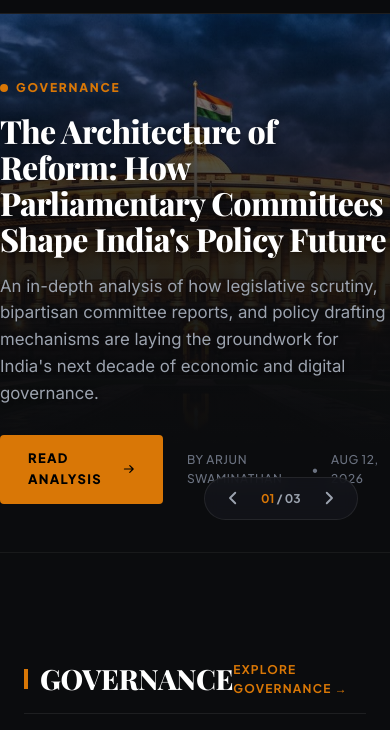
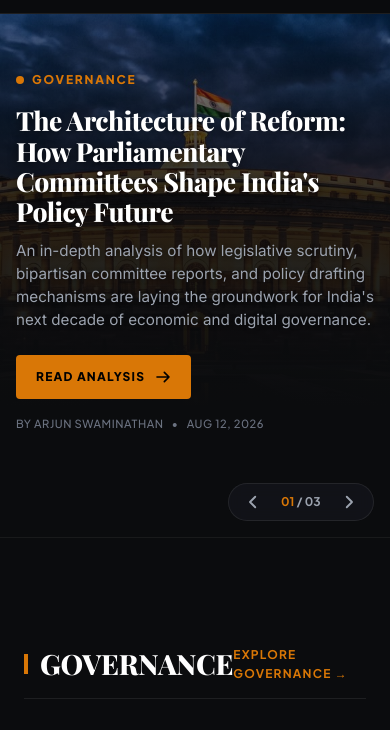
Before and after one commit to Soumyadeepdas2/policymagazine, a plain HTML site: page index.html in a window 390 px wide. Shown: the part 62-792 px from the top of the page. Drawn offline with nearby package versions, Linux system fonts and the light colour scheme; a web font is replaced by a local one.

Commit message:
img issue fix

```diff
--- /dev/null
+++ b/api/env.js
@@ -0,0 +1,22 @@
+/**
+ * Vercel Serverless Function: Dynamic Public Environment Variables Endpoint
+ * Exposes ONLY public frontend configuration variables to window.ENV in the browser.
+ *
+ * IMPORTANT SECURITY NOTICE:
+ * IMAGEKIT_PRIVATE_KEY and SUPABASE_SERVICE_ROLE are STRICTLY OMITTED.
+ */
+
+module.exports = async function handler(req, res) {
+  res.setHeader('Content-Type', 'application/javascript');
+  res.setHeader('Access-Control-Allow-Origin', '*');
+  res.setHeader('Cache-Control', 's-maxage=3600, stale-while-revalidate');
+
+  const envConfig = {
+    SUPABASE_URL: process.env.SUPABASE_URL || "YOUR_SUPABASE_URL",
+    SUPABASE_ANON_KEY: process.env.SUPABASE_ANON_KEY || "YOUR_SUPABASE_ANON_KEY",
+    IMAGEKIT_PUBLIC_KEY: process.env.IMAGEKIT_PUBLIC_KEY || "YOUR_IMAGEKIT_PUBLIC_KEY",
+    IMAGEKIT_URL_ENDPOINT: process.env.IMAGEKIT_URL_ENDPOINT || "https://ik.imagekit.io/your_imagekit_id"
+  };
+
+  res.status(200).send(`window.ENV = ${JSON.stringify(envConfig)};`);
+};
--- a/css/style.css
+++ b/css/style.css
@@ -1,6 +1,6 @@
 /* ==========================================================================
    PolicyTells — Premium Political & Public Policy Magazine
-   Dark, sophisticated editorial identity with Kalam logo, live typewriter, 100% centered hero image & compact social cards.
+   Dark, sophisticated editorial identity with Kalam logo, live typewriter, centered hero image & compact social cards.
    ========================================================================== */
 
 @import url('https://fonts.googleapis.com/css2?family=Inter:wght@400;500;600;700&family=Kalam:wght@400;700&family=Playfair+Display:ital,wght@0,600;0,700;0,800;0,900;1,600;1,700&family=Plus+Jakarta+Sans:wght@500;600;700;800&display=swap');
@@ -224,7 +224,7 @@ a:hover {
   padding: 0.5rem;
 }
 
-/* --- Hero Section (100% Perfectly Centered Image Composition) --- */
+/* --- Hero Section (100% Centered Composition) --- */
 .hero-wrapper {
   position: relative;
   width: 100%;
@@ -244,7 +244,7 @@ a:hover {
   width: 100%;
   height: 100%;
   object-fit: cover;
-  object-position: center center; /* Dead-Center Framing */
+  object-position: center center; /* Centered Framing */
   transition: opacity 0.6s ease;
 }
 
@@ -336,6 +336,7 @@ a:hover {
   border-radius: 4px;
   transition: all var(--transition-normal);
   border: none;
+  white-space: nowrap;
 }
 
 .btn-hero-primary:hover {
@@ -1026,7 +1027,7 @@ input:checked + .toggle-slider:before { transform: translateX(20px); }
   to { transform: rotate(360deg); }
 }
 
-/* --- Responsive Rules --- */
+/* --- Responsive Rules for Mobile View --- */
 @media (max-width: 1024px) {
   .editorial-cards-grid { grid-template-columns: repeat(2, 1fr); }
   .footer-top-grid { grid-template-columns: 1fr 1fr; }
@@ -1035,12 +1036,47 @@ input:checked + .toggle-slider:before { transform: translateX(20px); }
 @media (max-width: 768px) {
   .header-nav { display: none; }
   .mobile-menu-btn { display: block; }
-  .hero-wrapper { height: auto; min-height: 520px; }
+  .hero-wrapper {
+    height: auto;
+    min-height: 520px;
+    padding-bottom: 4.5rem;
+  }
   .hero-overlay {
-    background: linear-gradient(0deg, #0B0C0E 20%, rgba(11, 12, 14, 0.85) 60%, rgba(11, 12, 14, 0.4) 100%);
+    background: linear-gradient(0deg, #0B0C0E 25%, rgba(11, 12, 14, 0.85) 65%, rgba(11, 12, 14, 0.4) 100%);
   }
-  .hero-content-container { padding: 4rem 0 3rem 0; }
-  .hero-title { font-size: 2rem; }
+  .hero-content-container {
+    padding: 3.5rem 1rem 2rem 1rem;
+    max-width: 100%;
+  }
+  .hero-title {
+    font-size: clamp(1.65rem, 5.5vw, 2.25rem);
+    line-height: 1.15;
+    margin-bottom: 0.85rem;
+  }
+  .hero-excerpt {
+    font-size: 0.95rem;
+    line-height: 1.5;
+    margin-bottom: 1.5rem;
+  }
+  .hero-actions {
+    flex-wrap: wrap;
+    gap: 1rem;
+  }
+  .btn-hero-primary {
+    white-space: nowrap;
+    padding: 0.75rem 1.25rem;
+    font-size: 0.75rem;
+  }
+  .hero-meta {
+    flex-wrap: wrap;
+    font-size: 0.7rem;
+    gap: 0.5rem;
+  }
+  .hero-controls {
+    bottom: 1rem;
+    right: 1rem;
+    padding: 0.35rem 0.75rem;
+  }
   .editorial-cards-grid { grid-template-columns: 1fr; }
   .footer-top-grid { grid-template-columns: 1fr; }
   .footer-bottom-bar { flex-direction: column; gap: 1rem; text-align: center; }
--- a/index.html
+++ b/index.html
@@ -53,9 +53,9 @@
     </div>
   </header>
 
-  <!-- Hero Section (Highlighted Story & Centered Background Image) -->
+  <!-- Hero Section (Highlighted Story & Dynamic Background) -->
   <section class="hero-wrapper">
-    <!-- Cinematic Hero Image (Centered in frame) -->
+    <!-- Cinematic Hero Image (Dynamically matches highlighted story) -->
     <img src="images/parliament-hero.jpg" alt="Highlighted Story Background" id="hero-bg-image" class="hero-background-img">
 
     <!-- Dark Gradient Overlay for text readability -->
@@ -173,7 +173,7 @@
         </div>
       </div>
 
-      <!-- Footer Bottom Bar with Static WE BELIEVE IN & Dynamic Typewriter Text -->
+      <!-- Footer Bottom Bar -->
       <div class="footer-bottom-bar">
         <div>&copy; 2026 POLICYTELLS MAGAZINE. ALL RIGHTS RESERVED.</div>
         <div class="footer-typing-wrap">
@@ -185,7 +185,8 @@
     </div>
   </footer>
 
-  <!-- Scripts -->
+  <!-- Environment & App Scripts -->
+  <script src="api/env.js"></script>
   <script src="js/config.js"></script>
   <script src="js/app.js"></script>
 </body>
```
Also changed, not shown: about.html (+2 -0 lines), admin/editor.html (+3 -2 lines), admin/index.html (+3 -2 lines), admin/login.html (+3 -2 lines), article.html (+2 -0 lines), category.html (+2 -0 lines), contact.html (+2 -0 lines).
